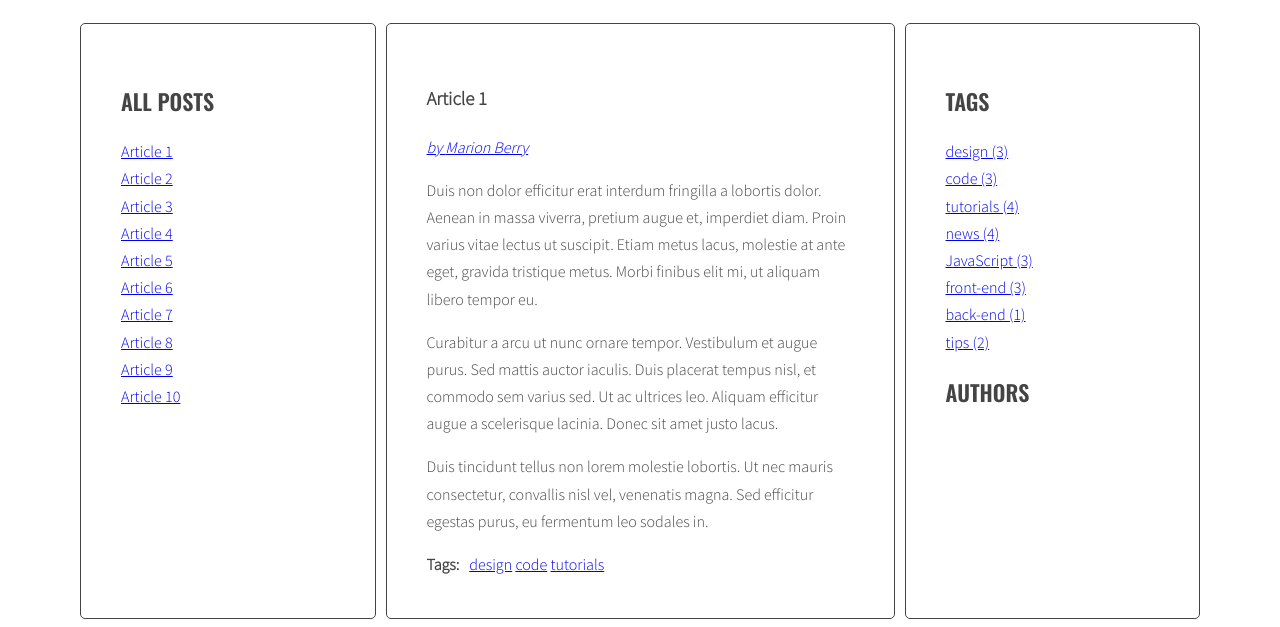
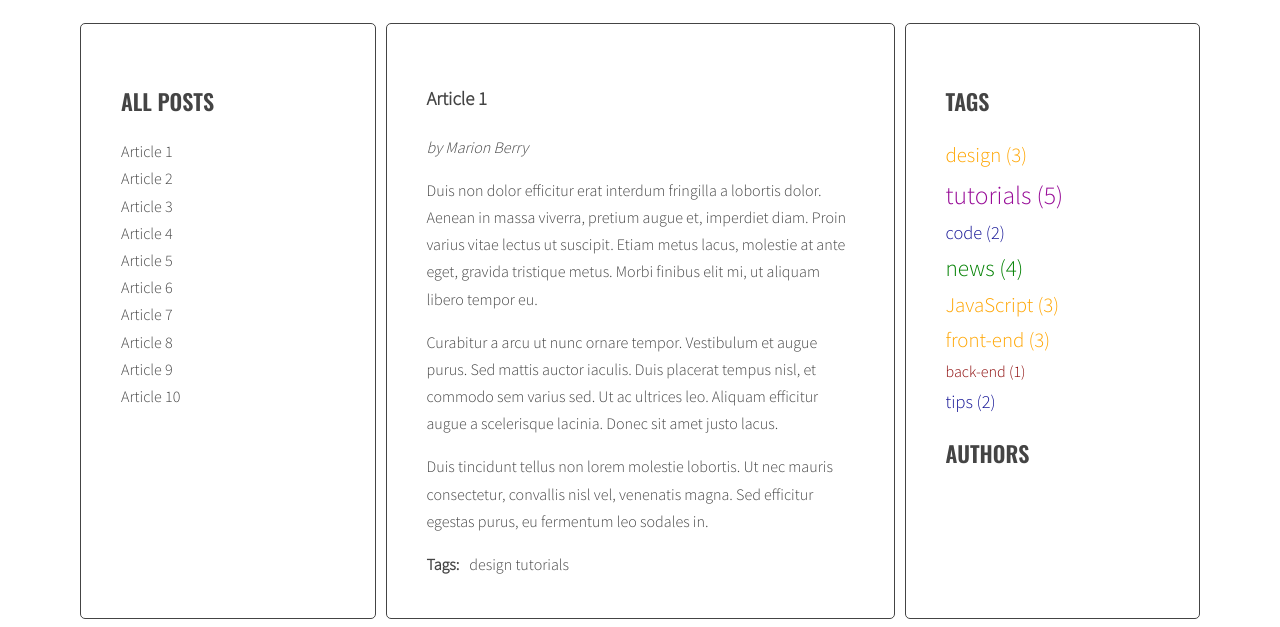
Before and after one commit to ida-dar/javascript-blog, a website with bundled scripts: page index.html in a window 1280 px wide. Shown: the part 220-847 px from the top of the page. Built offline with nearby package versions, Linux system fonts and the light colour scheme.

Commit message:
Edit data-tags & add styles for .tag-size-

```diff
--- a/index.html
+++ b/index.html
@@ -19,7 +19,7 @@
             </ul>
           </aside>
           <section class="posts">
-            <article class="post active" id="article-1" data-tags="design code tutorials"  data-author="Marion Berry">
+            <article class="post active" id="article-1" data-tags="design tutorials"  data-author="Marion Berry">
               <h3 class="post-title">Article 1</h3>
               <p class="post-author"></p>
               <div class="post-content">
@@ -54,7 +54,7 @@
                   </ul>
                 </div>
             </article>
-            <article class="post" id="article-3" data-tags="JavaScript front-end" data-author="George Tuxedo">
+            <article class="post" id="article-3" data-tags="JavaScript front-end tutorials" data-author="George Tuxedo">
                 <h3 class="post-title">Article 3</h3>
                 <p class="post-author"></p>
                 <div class="post-content">
--- a/sass/style.scss
+++ b/sass/style.scss
@@ -40,6 +40,11 @@ body {
   }
 }
 
+a {
+  text-decoration: none;
+  color: $color-dark;
+}
+
 /* Layout */
 .wrapper {
   display: flex;
@@ -76,7 +81,6 @@ body {
   list-style-type: none;
   margin: 0;
   padding: 0;
-
   .active {
     font-weight: bold;
   }
@@ -113,3 +117,29 @@ body {
     margin: 0 10px 0 0;
   }
 }
+
+/* Tags */
+.tag-size-1 {
+  font-size: 100%;
+  color: rgb(139, 7, 7);
+}
+
+.tag-size-2 {
+  font-size: 115%;
+  color: rgb(17, 17, 148);
+}
+
+.tag-size-3 {
+  font-size: 130%;
+  color: orange;
+}
+
+.tag-size-4 {
+  font-size: 145%;
+  color: green;
+}
+
+.tag-size-5 {
+  font-size: 160%;
+  color: rgb(151, 10, 151);
+}
```
Also changed, not shown: css/style.css, 1 other file.
